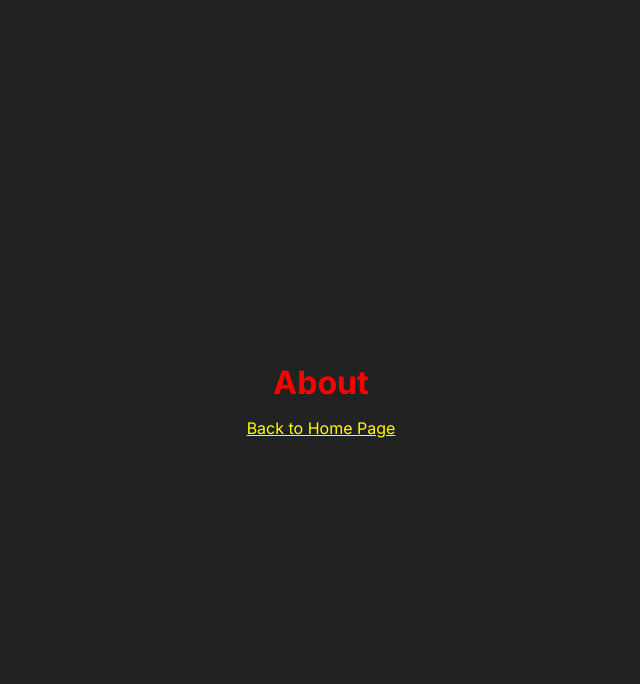
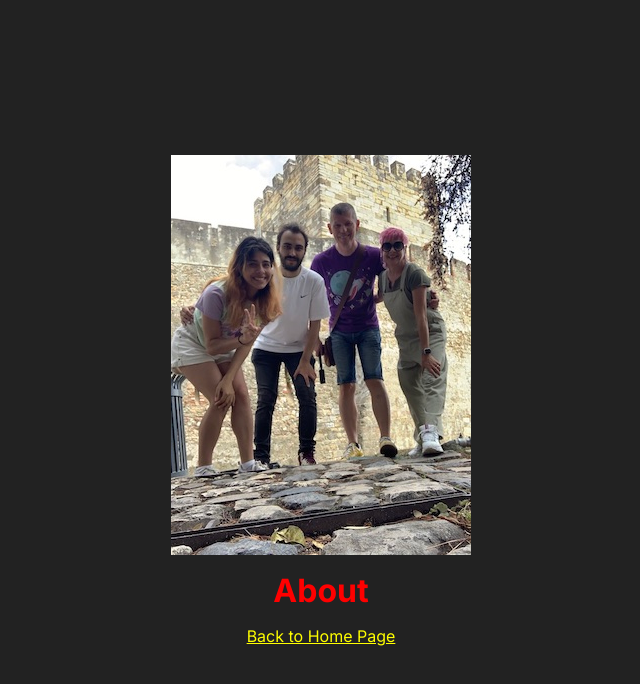
Before and after one commit to drkedrkedjon/learning-next-framework, a Next.js app: page /about in a window 1280 px wide. Shown: the top 684 px of the page, without its empty margins (319-959 px from the left). Built offline with nearby package versions, Linux system fonts and the light colour scheme.

Commit message:
Learning Image compenent

```diff
--- a/src/app/about/page.jsx
+++ b/src/app/about/page.jsx
@@ -1,9 +1,12 @@
+import Image from "next/image";
 import Link from "next/link";
 import styles from "./page.module.css";
+import myImage from "@/app/images/equipo.jpg";
 
 export default function About() {
   return (
     <div className={styles.wrapper}>
+      <Image src={myImage} alt="equipo" />
       <h1 className={styles.title}>About</h1>
       <Link href="/">Back to Home Page</Link>
     </div>
--- a/src/app/page.js
+++ b/src/app/page.js
@@ -1,4 +1,3 @@
-import Image from 'next/image'
 import styles from './page.module.css'
 import Link from 'next/link'
 import { data } from './data'
```
Also changed, not shown: src/app/images/equipo.jpg (added).
